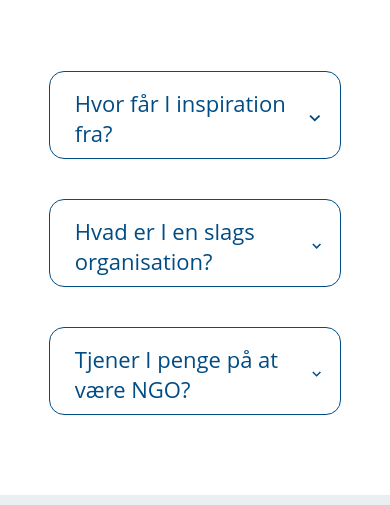
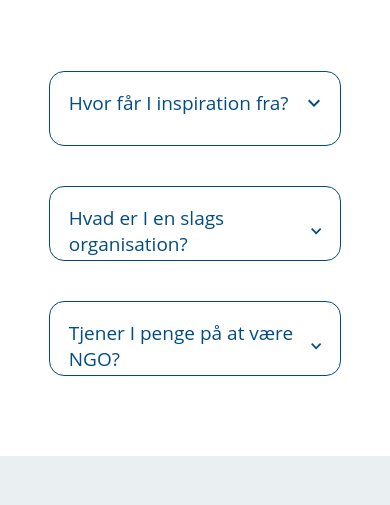
Before and after one commit to deyanaaliyah/deyanaaliyah.github.io, a plain HTML site: page ius-humanum/html/om-os.html in a window 390 px wide. Shown: the part 605-1110 px from the top of the page. Drawn offline with Linux system fonts and the light colour scheme; grey boxes are pictures that could not be loaded.

Commit message:
Update faq.css

```diff
--- a/ius-humanum/css/faq.css
+++ b/ius-humanum/css/faq.css
@@ -85,17 +85,17 @@ details[open] .control-icon-expand {
     width: 75%;
     min-height: 5px;
     max-width: 700px;
-    padding: 16px 15px 70px 25px;
+    font-size: 19px;
+    padding: 18px 14px 55px 19px;
     margin: 0 auto;
     position: relative;
-    font-size: 22px;
     border: 1px solid #004c84;
     border-radius: 15px;
     box-sizing: border-box;
     transition: all 0.3s;
   }
   details[open] {
-    margin-bottom: 43.6%;
+    margin-bottom: 13.6%;
     min-height: 50px;
     background-color: #f6f7f8;
     box-shadow: 2px 2px 20px #f6f7f8;
```
